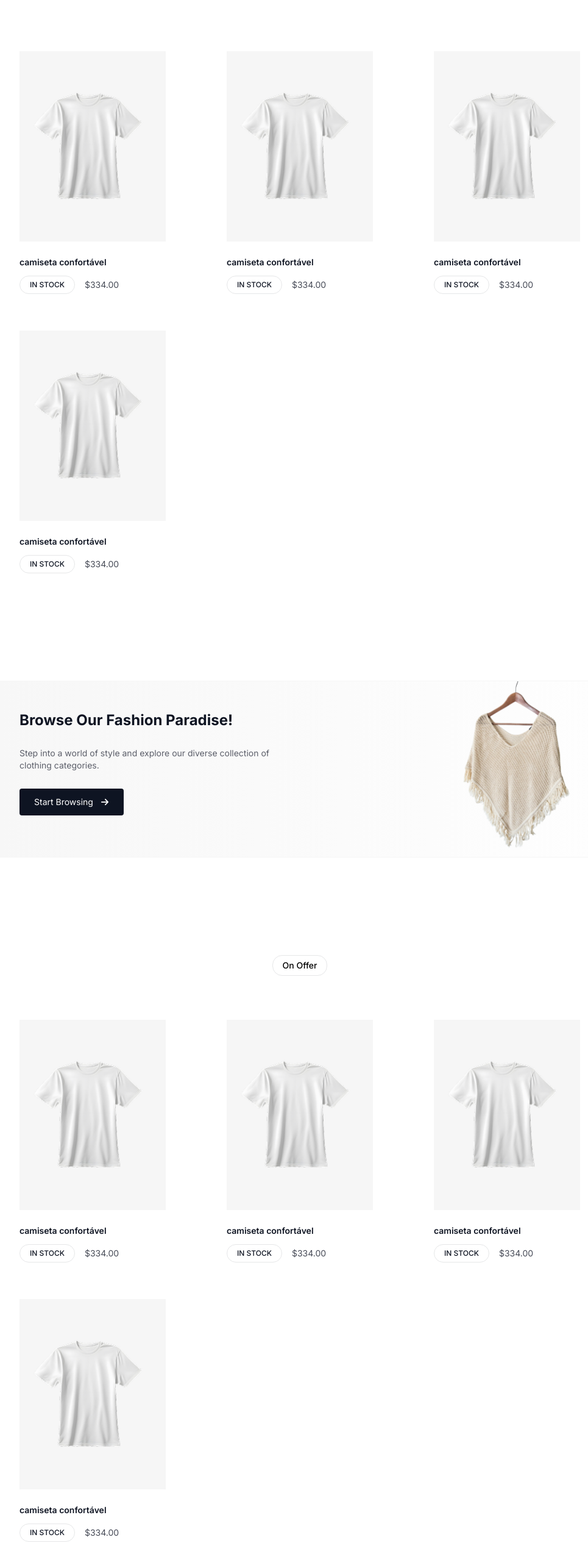
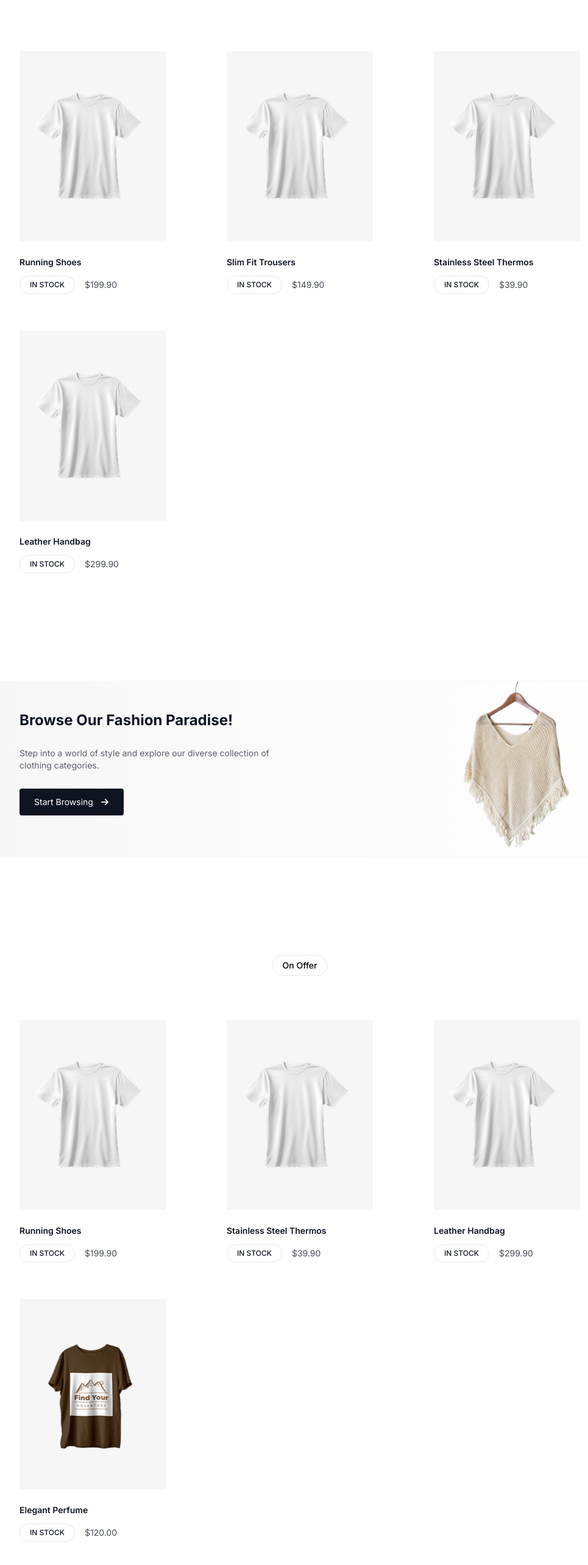
Before and after one commit to AdrianaRaubach/aws_react_dez24_d03, a React (Vite) app: page / in a window 1280 px wide. Shown: the part 1104-3670 px from the top of the page at 61% size, without its empty margins (148-1113 px from the left). Built offline with nearby package versions, Linux system fonts and the light colour scheme; no server answers; data requests are answered from the project's data file.

Commit message:
feat(homepage): added added dynamic loading of products

```diff
--- a/db.json
+++ b/db.json
@@ -4,6 +4,8 @@
       "id": "A1B4",
       "category": "t-shirt",
       "title": "Casual T-Shirt",
+      "onOffer": false,
+      "totalSold": 200,
       "price": 79.9,
       "detail": "Elevate your everyday style with our Men's Black T-Shirts, the ultimate wardrobe essential for modern men. Crafted with meticulous attention to detail and designed for comfort, these versatile black tees are a must-have addition to your collection.",
       "stars": [
@@ -42,6 +44,8 @@
       "id": "P2F3",
       "category": "perfume",
       "title": "Elegant Perfume",
+      "onOffer": true,
+      "totalSold": 250,
       "price": 120.0,
       "detail": "A sophisticated fragrance with a blend of floral and woody notes, perfect for any occasion.",
       "stars": [
@@ -64,6 +68,8 @@
       "id": "T3R4",
       "category": "trousers",
       "title": "Slim Fit Trousers",
+      "onOffer": false,
+      "totalSold": 300,
       "price": 149.9,
       "detail": "These slim-fit trousers are perfect for a modern, tailored look. Made with high-quality fabric for comfort and durability.",
       "stars": [
@@ -94,6 +100,8 @@
       "id": "S4H5",
       "category": "shoe",
       "title": "Running Shoes",
+      "onOffer": true,
+      "totalSold": 400,
       "price": 199.9,
       "detail": "Designed for maximum comfort and performance, these running shoes are perfect for athletes and casual runners alike.",
       "stars": [
@@ -124,6 +132,8 @@
       "id": "H6B7",
       "category": "handbag",
       "title": "Leather Handbag",
+      "onOffer": true,
+      "totalSold": 270,
       "price": 299.9,
       "detail": "A stylish and functional leather handbag, perfect for everyday use or special occasions.",
       "stars": [
@@ -147,6 +157,8 @@
       "id": "C8H9",
       "category": "hat",
       "title": "Summer Hat",
+      "onOffer": true,
+      "totalSold": 100,
       "price": 49.9,
       "detail": "Stay stylish and protected from the sun with this lightweight and breathable summer hat.",
       "stars": [
@@ -170,6 +182,8 @@
       "id": "T9M0",
       "category": "thermos",
       "title": "Stainless Steel Thermos",
+      "onOffer": true,
+      "totalSold": 290,
       "price": 39.9,
       "detail": "Keep your drinks hot or cold for hours with this durable and stylish stainless steel thermos.",
       "stars": [
--- a/src/pages/Homepage.tsx
+++ b/src/pages/Homepage.tsx
@@ -6,20 +6,42 @@ import Truck from '../images/icons/truck.png'
 import Quality from '../images/icons/quality.png'
 import Secure from '../images/icons/secure.png'
 import { Cards } from '../components/Cards'
-import image from '../images/products/cover-1.png'
-// import api from '../service/api'
-// import { useState, useEffect } from 'react'
+import { ProductsProps } from '../types/PropTypes'
+import api from '../service/api'
+import { useState, useEffect } from 'react'
 import { Btn } from '../components/Btn'
+
+type FilterProps = {
+  count: number;
+}
 
 export const Homepage = () => {
 
-    // const [products, setProducts] = useState([])
+  const [products, setProducts] = useState<ProductsProps[]>([])
 
-    // useEffect(() => {
-    //     api.get('/products').then(response => {
-    //       setProducts(response.data)
-    //     })
-    // },[])
+    useEffect(() => {
+        api.get('/products').then(response => {
+          setProducts(response.data)
+        })
+    },[])
+
+    const filterProductsOnOffer = products.filter(function(this: FilterProps, item) {
+      if(this.count < 4 && item.onOffer) {
+        this.count++
+        return true
+      }
+      return false
+    }, {count: 0})
+
+    const filterProductsBestSellers = products.sort(function (a, b) {
+      return +(a.totalSold < b.totalSold) || +(a.totalSold === b.totalSold) - 1})
+        .filter(function(this: FilterProps) {
+          if(this.count < 4) {
+            this.count++
+            return true
+          }
+        return false
+    }, {count: 0})
 
     return (
       <main className='dark:bg-bk-800 font-inter'>
@@ -49,10 +71,13 @@ export const Homepage = () => {
             <h2 className='text-2xl font-bold text-black dark:text-w-100'>Best Selling</h2>
           </div>
           <div className='flex justify-center gap-5 sm:justify-between flex-wrap'>
-            <Cards price={334} inStock={true} image={image} title='camiseta confortável'></Cards>
-            <Cards price={334} inStock={true} image={image} title='camiseta confortável'></Cards>
-            <Cards price={334} inStock={true} image={image} title='camiseta confortável'></Cards>
-            <Cards price={334} inStock={true} image={image} title='camiseta confortável'></Cards>
+            {products.length > 0 &&
+              <div className="flex flex-wrap justify-center sm:justify-between gap-5 w-full">
+                  {filterProductsBestSellers.map(item =>
+                      <Cards key={item.id} title={item.title} price={item.price} image={item.stok[0].colors[0].image} inStock />
+                  )}
+              </div>
+            }
           </div>
         </div>
         <div className='mt-34 px-10 md:px-20 pb-2 lg:px-45 pt-12 flex flex-col sm:flex-row justify-between bg-linear-to-r from-w-100 to-white border-t border-b border-w-100 dark:from-bk-900 dark:to-bk-800 dark:border-bk-900 overflow-hidden'>
@@ -68,10 +93,13 @@ export const Homepage = () => {
         <div className='mt-40 pb-40 px-10 md:px-20 lg:px-45 flex flex-col gap-18'>
           <p className="self-center border border-bk-100 dark:text-w-100 py-1.5 px-4 font-medium rounded-2xl text-sm">On Offer</p>
           <div className='flex justify-center gap-5 sm:justify-between flex-wrap'>
-            <Cards price={334} inStock={true} image={image} title='camiseta confortável'></Cards>
-            <Cards price={334} inStock={true} image={image} title='camiseta confortável'></Cards>
-            <Cards price={334} inStock={true} image={image} title='camiseta confortável'></Cards>
-            <Cards price={334} inStock={true} image={image} title='camiseta confortável'></Cards>
+          {products.length > 0 &&
+              <div className="flex flex-wrap justify-center sm:justify-between gap-5 w-full">
+                  {filterProductsOnOffer.map(item =>
+                      <Cards key={item.id} title={item.title} price={item.price} image={item.stok[0].colors[0].image} inStock />
+                  )}
+              </div>
+            }
           </div>
         </div>
       </main>
--- a/src/pages/Listing.tsx
+++ b/src/pages/Listing.tsx
@@ -124,9 +124,9 @@ export const Listing = () => {
 			            }
                     </div>
                     <div className="self-center flex border rounded border-w-200 py-1 px-2 text-xs gap-2">
-                        <button className="px-3 cursor-pointer"><SlArrowLeft /></button>
-                        <p className="bg-w-100 py-2 px-4 rounded">1</p>
-                        <button className="px-3 cursor-pointer"><SlArrowRight /></button>
+                        <button className="px-3 cursor-pointer dark:text-w-100"><SlArrowLeft /></button>
+                        <p className="bg-w-100 py-2 px-4 rounded dark:bg-bk-700 dark:text-w-100">1</p>
+                        <button className="px-3 cursor-pointer dark:text-w-100"><SlArrowRight /></button>
                     </div>
                 </div>
             </div>
--- a/src/types/PropTypes.ts
+++ b/src/types/PropTypes.ts
@@ -17,6 +17,8 @@ export type ProductsProps = {
     id: string;
     category: string;
     title: string;
+    onOffer: boolean;
+    totalSold: number;
     price: number;
     detail: string;
     stars: StarRating[];
```
